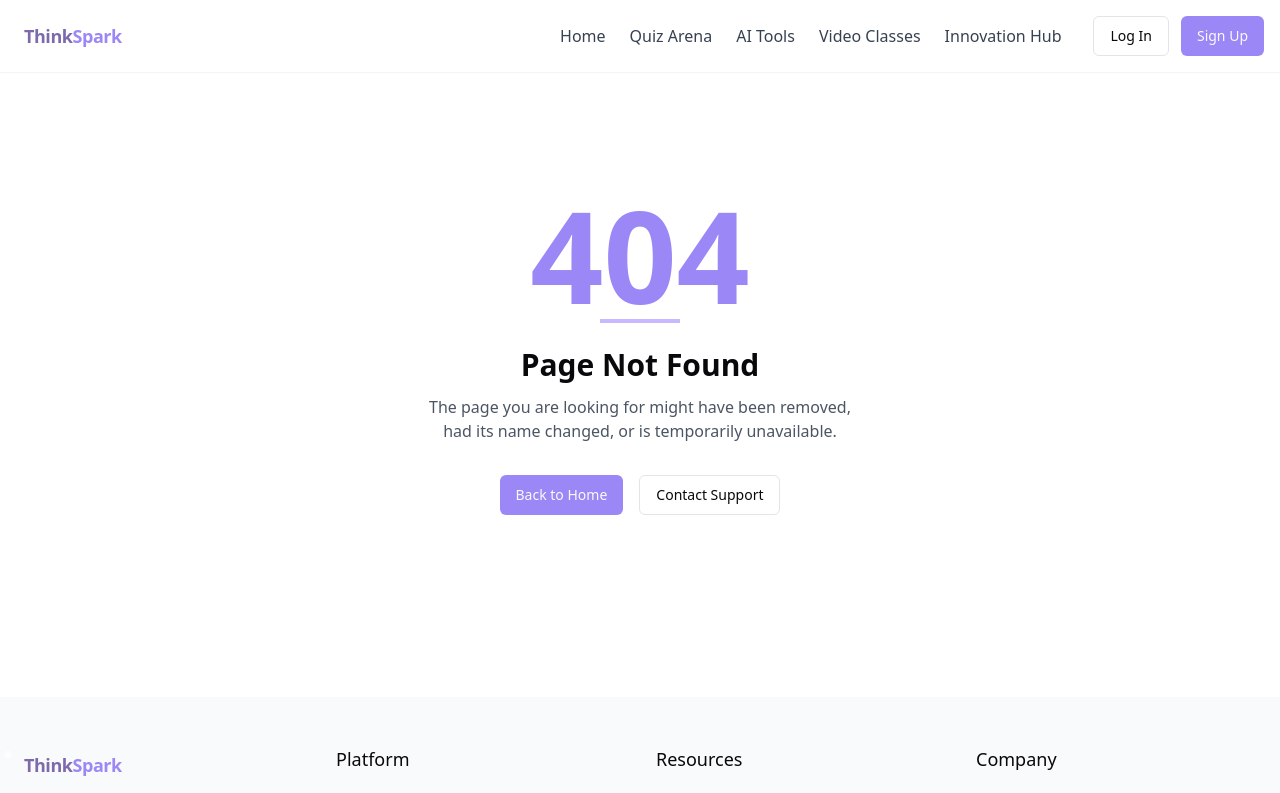
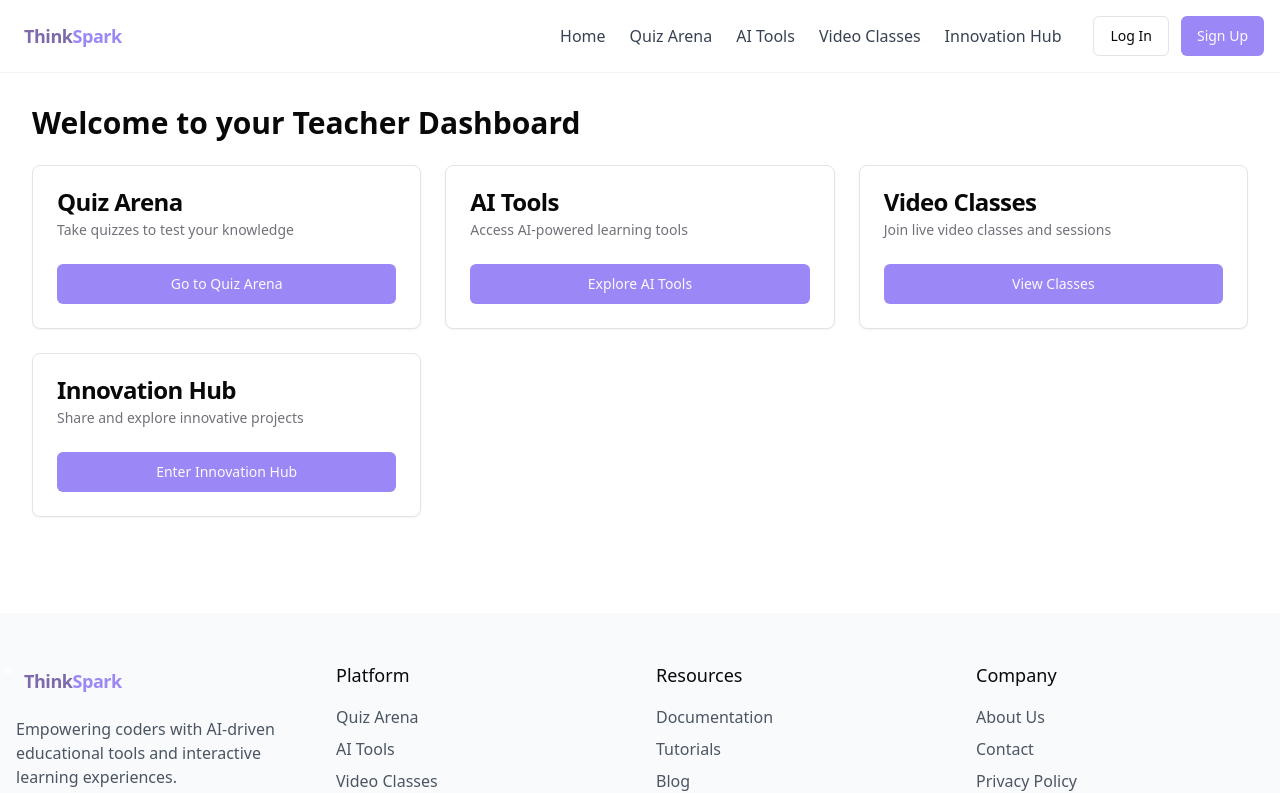
Before and after one commit to Abhishekjain19/CBC_B00002, a React (Vite) app: page /dashboard in a window 1280 px wide. Shown: the top 793 px of the page. Built offline with nearby package versions, Linux system fonts and the light colour scheme; sample sign-in values are in the browser's storage.

Commit message:
Fix: Navigation and dashboard redirection
- Updated navigation links in Navbar.
- Implemented dashboard redirection after login.

```diff
--- a/src/App.tsx
+++ b/src/App.tsx
@@ -7,6 +7,12 @@ import { BrowserRouter, Routes, Route } from "react-router-dom";
 import Index from "./pages/Index";
 import Login from "./pages/Login";
 import Signup from "./pages/Signup";
+import Dashboard from "./pages/Dashboard";
+import TeacherDashboard from "./pages/TeacherDashboard";
+import Quiz from "./pages/Quiz";
+import AITools from "./pages/AITools";
+import VideoClasses from "./pages/VideoClasses";
+import InnovationHub from "./pages/InnovationHub";
 import NotFound from "./pages/NotFound";
 
 const queryClient = new QueryClient();
@@ -21,6 +27,12 @@ const App = () => (
           <Route path="/" element={<Index />} />
           <Route path="/login" element={<Login />} />
           <Route path="/signup" element={<Signup />} />
+          <Route path="/dashboard" element={<Dashboard />} />
+          <Route path="/teacher-dashboard" element={<TeacherDashboard />} />
+          <Route path="/quiz" element={<Quiz />} />
+          <Route path="/ai-tools" element={<AITools />} />
+          <Route path="/video-classes" element={<VideoClasses />} />
+          <Route path="/innovation-hub" element={<InnovationHub />} />
           {/* ADD ALL CUSTOM ROUTES ABOVE THE CATCH-ALL "*" ROUTE */}
           <Route path="*" element={<NotFound />} />
         </Routes>
--- /dev/null
+++ b/src/pages/AITools.tsx
@@ -0,0 +1,15 @@
+
+import Layout from '@/components/Layout';
+
+const AITools = () => {
+  return (
+    <Layout>
+      <div className="container py-12">
+        <h1 className="text-3xl font-bold mb-6">AI Tools</h1>
+        <p className="text-gray-600">Access our AI-powered learning tools, including chatbot, voice summariser, and story mode.</p>
+      </div>
+    </Layout>
+  );
+};
+
+export default AITools;
--- /dev/null
+++ b/src/pages/Dashboard.tsx
@@ -0,0 +1,111 @@
+
+import Layout from '@/components/Layout';
+import { Button } from '@/components/ui/button';
+import { Card, CardContent, CardDescription, CardHeader, CardTitle } from '@/components/ui/card';
+import { useEffect, useState } from 'react';
+import { useNavigate } from 'react-router-dom';
+
+const Dashboard = () => {
+  const navigate = useNavigate();
+  const [userType, setUserType] = useState<'student' | 'teacher' | null>(null);
+  const [isLoading, setIsLoading] = useState(true);
+
+  useEffect(() => {
+    // Check if user is logged in
+    const isLoggedIn = sessionStorage.getItem('isLoggedIn');
+    const userTypeFromSession = sessionStorage.getItem('userType') as 'student' | 'teacher';
+
+    if (!isLoggedIn) {
+      navigate('/login');
+    } else {
+      setUserType(userTypeFromSession);
+      setIsLoading(false);
+    }
+  }, [navigate]);
+
+  if (isLoading) {
+    return (
+      <Layout>
+        <div className="container py-12">
+          <div className="flex items-center justify-center min-h-[50vh]">
+            <p>Loading dashboard...</p>
+          </div>
+        </div>
+      </Layout>
+    );
+  }
+
+  return (
+    <Layout>
+      <div className="container py-8">
+        <h1 className="text-3xl font-bold mb-6">
+          Welcome to your {userType === 'student' ? 'Student' : 'Teacher'} Dashboard
+        </h1>
+
+        <div className="grid grid-cols-1 md:grid-cols-2 lg:grid-cols-3 gap-6">
+          {/* Quiz Arena Card */}
+          <Card className="hover:shadow-lg transition-shadow">
+            <CardHeader>
+              <CardTitle>Quiz Arena</CardTitle>
+              <CardDescription>
+                Take quizzes to test your knowledge
+              </CardDescription>
+            </CardHeader>
+            <CardContent>
+              <Button className="w-full bg-thinksparkPurple-300 hover:bg-thinksparkPurple-400" onClick={() => navigate('/quiz')}>
+                Go to Quiz Arena
+              </Button>
+            </CardContent>
+          </Card>
+
+          {/* AI Tools Card */}
+          <Card className="hover:shadow-lg transition-shadow">
+            <CardHeader>
+              <CardTitle>AI Tools</CardTitle>
+              <CardDescription>
+                Access AI-powered learning tools
+              </CardDescription>
+            </CardHeader>
+            <CardContent>
+              <Button className="w-full bg-thinksparkPurple-300 hover:bg-thinksparkPurple-400" onClick={() => navigate('/ai-tools')}>
+                Explore AI Tools
+              </Button>
+            </CardContent>
+          </Card>
+
+          {/* Video Classes Card */}
+          <Card className="hover:shadow-lg transition-shadow">
+            <CardHeader>
+              <CardTitle>Video Classes</CardTitle>
+              <CardDescription>
+                Join live video classes and sessions
+              </CardDescription>
+            </CardHeader>
+            <CardContent>
+              <Button className="w-full bg-thinksparkPurple-300 hover:bg-thinksparkPurple-400" onClick={() => navigate('/video-classes')}>
+                View Classes
+              </Button>
+            </CardContent>
+          </Card>
+
+          {/* Innovation Hub Card */}
+          <Card className="hover:shadow-lg transition-shadow">
+            <CardHeader>
+              <CardTitle>Innovation Hub</CardTitle>
+              <CardDescription>
+                Share and explore innovative projects
+              </CardDescription>
+            </CardHeader>
+            <CardContent>
+              <Button className="w-full bg-thinksparkPurple-300 hover:bg-thinksparkPurple-400" onClick={() => navigate('/innovation-hub')}>
+                Enter Innovation Hub
+              </Button>
+            </CardContent>
+          </Card>
+        </div>
+      </div>
+    </Layout>
+  );
+};
+
+export default Dashboard;
--- /dev/null
+++ b/src/pages/InnovationHub.tsx
@@ -0,0 +1,15 @@
+
+import Layout from '@/components/Layout';
+
+const InnovationHub = () => {
+  return (
+    <Layout>
+      <div className="container py-12">
+        <h1 className="text-3xl font-bold mb-6">Innovation Hub</h1>
+        <p className="text-gray-600">Showcase your innovative tech solutions and get feedback from teachers and peers.</p>
+      </div>
+    </Layout>
+  );
+};
+
+export default InnovationHub;
--- a/src/pages/Login.tsx
+++ b/src/pages/Login.tsx
@@ -8,6 +8,7 @@ import { Tabs, TabsContent, TabsList, TabsTrigger } from '@/components/ui/tabs';
 import { Link, useNavigate } from 'react-router-dom';
 import Layout from '@/components/Layout';
 import Logo from '@/components/Logo';
+import { toast } from '@/hooks/use-toast';
 
 const Login = () => {
   const navigate = useNavigate();
@@ -26,6 +27,13 @@ const Login = () => {
       // Store user type in session storage for demo purposes
       sessionStorage.setItem('userType', userType);
       sessionStorage.setItem('isLoggedIn', 'true');
+
+      // Success toast
+      toast({
+        title: "Welcome back!",
+        description: "You have successfully logged in.",
+      });
+
       // Redirect based on user type
       navigate(userType === 'student' ? '/dashboard' : '/teacher-dashboard');
     }, 1500);
--- /dev/null
+++ b/src/pages/Quiz.tsx
@@ -0,0 +1,15 @@
+
+import Layout from '@/components/Layout';
+
+const Quiz = () => {
+  return (
+    <Layout>
+      <div className="container py-12">
+        <h1 className="text-3xl font-bold mb-6">Quiz Arena</h1>
+        <p className="text-gray-600">This is the Quiz Arena section where students can take quizzes to test their knowledge.</p>
+      </div>
+    </Layout>
+  );
+};
+
+export default Quiz;
--- a/src/pages/Signup.tsx
+++ b/src/pages/Signup.tsx
@@ -9,6 +9,7 @@ import { Checkbox } from '@/components/ui/checkbox';
 import { Link, useNavigate } from 'react-router-dom';
 import Layout from '@/components/Layout';
 import Logo from '@/components/Logo';
+import { toast } from '@/hooks/use-toast';
 
 const Signup = () => {
   const navigate = useNavigate();
@@ -23,7 +24,11 @@ const Signup = () => {
     e.preventDefault();
 
     if (!agreeTerms) {
-      alert('Please agree to the terms and conditions');
+      toast({
+        title: "Terms Required",
+        description: "Please agree to the terms and conditions",
+        variant: "destructive",
+      });
       return;
     }
 
@@ -35,6 +40,13 @@ const Signup = () => {
       // Store user type in session storage for demo purposes
       sessionStorage.setItem('userType', userType);
       sessionStorage.setItem('isLoggedIn', 'true');
+
+      // Show success toast
+      toast({
+        title: "Account created!",
+        description: `Your ${userType} account has been created successfully.`,
+      });
+
       // Redirect based on user type
       navigate(userType === 'student' ? '/dashboard' : '/teacher-dashboard');
     }, 1500);
--- /dev/null
+++ b/src/pages/TeacherDashboard.tsx
@@ -0,0 +1,77 @@
+
+import Layout from '@/components/Layout';
+import { Button } from '@/components/ui/button';
+import { Card, CardContent, CardDescription, CardHeader, CardTitle } from '@/components/ui/card';
+import { useEffect } from 'react';
+import { useNavigate } from 'react-router-dom';
+
+const TeacherDashboard = () => {
+  const navigate = useNavigate();
+
+  useEffect(() => {
+    // Check if user is logged in and is a teacher
+    const isLoggedIn = sessionStorage.getItem('isLoggedIn');
+    const userType = sessionStorage.getItem('userType');
+
+    if (!isLoggedIn || userType !== 'teacher') {
+      navigate('/login');
+    }
+  }, [navigate]);
+
+  return (
+    <Layout>
+      <div className="container py-8">
+        <h1 className="text-3xl font-bold mb-6">Teacher Dashboard</h1>
+
+        <div className="grid grid-cols-1 md:grid-cols-2 lg:grid-cols-3 gap-6">
+          {/* Manage Quizzes Card */}
+          <Card className="hover:shadow-lg transition-shadow">
+            <CardHeader>
+              <CardTitle>Manage Quizzes</CardTitle>
+              <CardDescription>
+                Create and edit quizzes for your students
+              </CardDescription>
+            </CardHeader>
+            <CardContent>
+              <Button className="w-full bg-thinksparkPurple-300 hover:bg-thinksparkPurple-400" onClick={() => navigate('/quiz')}>
+                Manage Quizzes
+              </Button>
+            </CardContent>
+          </Card>
+
+          {/* Schedule Classes Card */}
+          <Card className="hover:shadow-lg transition-shadow">
+            <CardHeader>
+              <CardTitle>Video Classes</CardTitle>
+              <CardDescription>
+                Schedule and conduct video classes
+              </CardDescription>
+            </CardHeader>
+            <CardContent>
+              <Button className="w-full bg-thinksparkPurple-300 hover:bg-thinksparkPurple-400" onClick={() => navigate('/video-classes')}>
+                Manage Classes
+              </Button>
+            </CardContent>
+          </Card>
+
+          {/* Review Projects Card */}
+          <Card className="hover:shadow-lg transition-shadow">
+            <CardHeader>
+              <CardTitle>Innovation Hub</CardTitle>
+              <CardDescription>
+                Review student projects and provide feedback
+              </CardDescription>
+            </CardHeader>
+            <CardContent>
+              <Button className="w-full bg-thinksparkPurple-300 hover:bg-thinksparkPurple-400" onClick={() => navigate('/innovation-hub')}>
+                Review Projects
+              </Button>
+            </CardContent>
+          </Card>
+        </div>
+      </div>
+    </Layout>
+  );
+};
+
+export default TeacherDashboard;
--- /dev/null
+++ b/src/pages/VideoClasses.tsx
@@ -0,0 +1,15 @@
+
+import Layout from '@/components/Layout';
+
+const VideoClasses = () => {
+  return (
+    <Layout>
+      <div className="container py-12">
+        <h1 className="text-3xl font-bold mb-6">Video Classes</h1>
+        <p className="text-gray-600">Join and participate in live video classes and learning sessions.</p>
+      </div>
+    </Layout>
+  );
+};
+
+export default VideoClasses;
```
